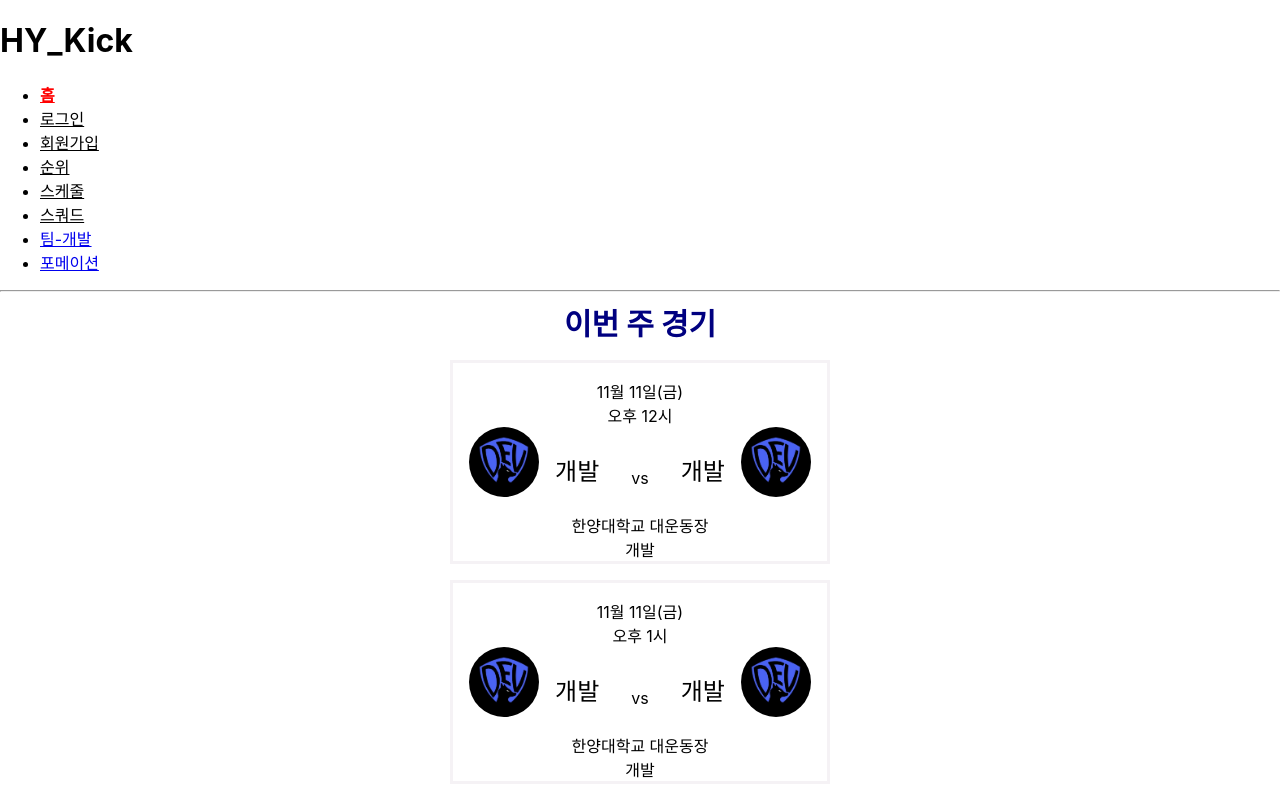
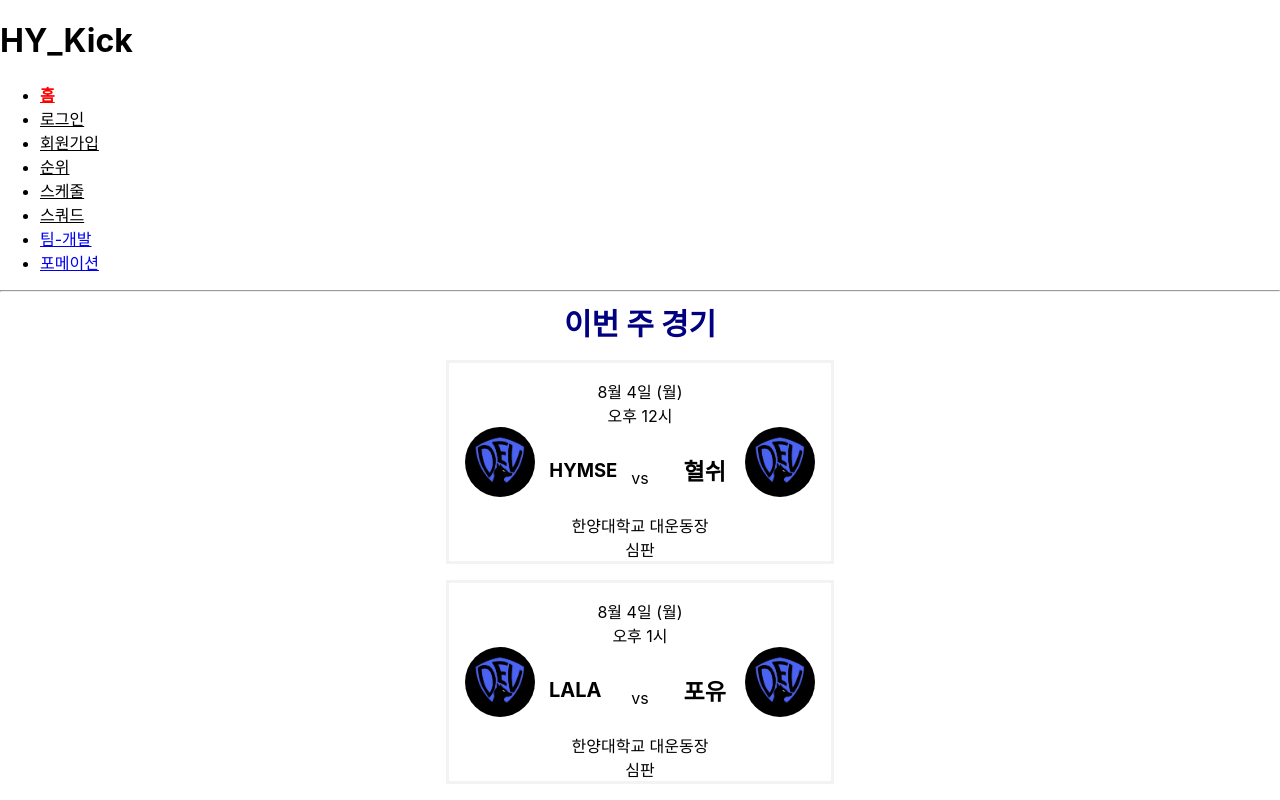
Before and after one commit to ludals/HY_kick, a React (Create React App) app in the folder my-app/: page /home in a window 1280 px wide. Shown: the top 800 px of the page. Built offline with nearby package versions, Linux system fonts and the light colour scheme.

Commit message:
Feat: data apply & dynamic font size

```diff
--- a/my-app/src/App.js
+++ b/my-app/src/App.js
@@ -12,7 +12,19 @@ import gaeballogo from './component/team_image/gaebal.jpg';
 import cselogo from './component/dept_image/cse.jpg';
 import Formation from './component/Formation';
 
+import matches from "../src/component/matches.json"
+import teams from "../src/component/teams.json"
+import { useDispatch, useSelector } from "react-redux";
+import { load_match } from "../src/redux/match";
+import { load_ranking } from "../src/redux/ranking"
+
 function App() {
+  const match = useSelector((state) => state.match.value);
+  const ranking = useSelector((state) => state.ranking.value)
+  const dispatch = useDispatch();
+  dispatch(load_match(matches.match));
+  dispatch(load_ranking(teams));
+
   return (
     <>
       <h1>HY_Kick</h1>
--- a/my-app/src/component/home/Home.jsx
+++ b/my-app/src/component/home/Home.jsx
@@ -1,23 +1,13 @@
 import Ranking from "../rank/Ranking";
 import Upcoming from "../upcoming/Upcoming"
 import Schedule from "../schedule/Schedule";
-import matches from "../matches.json"
-import teams from "../teams.json"
-import { useDispatch, useSelector } from "react-redux";
-import { load_match } from "../../redux/match";
-import { load_ranking } from "../../redux/ranking"
+import { useSelector } from "react-redux";
 
 const Home = () => {
-    const match = useSelector((state) => state.match.value);
-    const ranking = useSelector((state) => state.ranking.value)
-    const dispatch = useDispatch();
-    dispatch(load_match(matches.match));
-    dispatch(load_ranking(teams));
-    console.log(match);
-    console.log(ranking);
+    const matchData = useSelector((state) => state.match.value);
     return(
         <>
-            <Upcoming></Upcoming>
+            <Upcoming matches={matchData.match}></Upcoming>
             <Ranking></Ranking>
             <Schedule></Schedule>
         </>
--- a/my-app/src/component/rank/Ranktable.jsx
+++ b/my-app/src/component/rank/Ranktable.jsx
@@ -1,11 +1,12 @@
 import styled from "styled-components";
 import logo from '../team_image/gaebal.jpg'
 import arrow from "../../asset/right_arrow.png"
-import teams from "../teams.json"
 import { Link } from "react-router-dom";
+import { useSelector } from "react-redux";
 
 const Ranktable = ({children}) => {
-    const teamDatas = (children === "선봉리그" ? teams.sunbong : teams.gongde);
+    const teams = useSelector((state) => state.ranking.value)
+    const teamDatas = (children === "선봉리그" ? teams.ranking.sunbong : teams.ranking.gongde);
     const teamPagePaths = {
         '개발': '/gaebal',
         '메풍': '/maepung',
--- a/my-app/src/component/upcoming/Upcoming.jsx
+++ b/my-app/src/component/upcoming/Upcoming.jsx
@@ -1,11 +1,29 @@
 import styled from "styled-components";
 import logo from '../team_image/gaebal.jpg'
 import { Link } from "react-router-dom";
-import { useState } from "react";
+import { useEffect, useState } from "react";
 import UpcomingModal from "./UpcomingModal";
 
-const Upcoming = () => {
+const Upcoming = (props) => {
     const [isModalOpen, setIsModalOpen] = useState(false);
+    const days = ["일", "월", "화", "수", "목", "금", "토"];
+    const homeComponent = document.getElementsByClassName('Home');
+    const awayComponent = document.getElementsByClassName('Away');
+
+    useEffect(()=>{
+        Array.from(homeComponent).map((tmp) => {
+            tmp.style.fontSize = `${26 - 1.5 * (tmp.textContent.length)}px`;
+            tmp.style.fontWeight = "bold";
+            tmp.style.marginLeft = tmp.textContent.length > 4 ? "1.5rem" : "1rem";
+            tmp.style.marginRight = tmp.textContent.length > 4 ? "1.5rem" : "2rem";
+        });
+        Array.from(awayComponent).map((tmp) => {
+            tmp.style.fontSize = `${26 - 1.5 *(tmp.textContent.length)}px`;
+            tmp.style.fontWeight = "bold";
+            tmp.style.marginLeft = tmp.textContent.length > 4 ? "1.5rem" : "2rem";
+            tmp.style.marginRight = tmp.textContent.length > 4 ? "1.5rem" : "1rem";
+        });
+    }, [])
 
     const openModal = () => {
         setIsModalOpen(true);
@@ -20,10 +38,20 @@ const Upcoming = () => {
                 <UpcomingHeader>
                     이번 주 경기
                 </UpcomingHeader>
-                <UpcomingMatchWrapper onClick={openModal}>
+                {
+                    props.matches && props.matches.map((match, index) => {
+                        return(
+                            <UpcomingMatchWrapper onClick={openModal} key={index}>
                                 <UpcomingInfo>
                                     <div className="matchinfo">
-                            11월 11일(금)<br/>오후 12시
+                                        <div>
+                                            {new Date(match.date).getMonth()}월 {new Date(match.date).getDate()}일
+                                            ({days[new Date(match.date).getDay()]})
+                                        </div>
+                                        <div>
+                                            {match.time >= 12 ? "오후 " : "오전 "}
+                                            {match.time >= 13 ? match.time % 12 : match.time}시
+                                        </div>
                                     </div>
                                 </UpcomingInfo>
                                 <UpcomingMatch>
@@ -31,9 +59,9 @@ const Upcoming = () => {
                                         src={logo}
                                         alt="logo"
                                     />
-                        <span className="Home">개발</span>
+                                    <span className="Home">{match.home}</span>
                                     <span className="versus">vs</span>
-                        <span className="Away">개발</span>
+                                    <span className="Away">{match.away}</span>
                                     <img
                                         src={logo}
                                         alt="logo"
@@ -41,35 +69,13 @@ const Upcoming = () => {
                                 </UpcomingMatch>
                                 <UpcomingInfo>
                                     <div className="matchinfo">
-                            한양대학교 대운동장<br/>개발
+                                        한양대학교 대운동장<br/>심판
                                     </div>
                                 </UpcomingInfo>
                             </UpcomingMatchWrapper>
-                <UpcomingMatchWrapper onClick={openModal}>
-                    <UpcomingInfo>
-                        <div className="matchinfo">
-                            11월 11일(금)<br/> 오후 1시
-                        </div>
-                    </UpcomingInfo>
-                    <UpcomingMatch>
-                        <img
-                            src={logo}
-                            alt="logo"
-                        />
-                        <span className="Home">개발</span>
-                        <span className="versus">vs</span>
-                        <span className="Away">개발</span>
-                        <img
-                            src={logo}
-                            alt="logo"
-                        />
-                    </UpcomingMatch>
-                    <UpcomingInfo>
-                        <div className="matchinfo">
-                            한양대학교 대운동장<br/>개발
-                        </div>
-                    </UpcomingInfo>
-                </UpcomingMatchWrapper>
+                        );
+                    })
+                }
                 <UpcomingFooter>
                     <Link to="/schedule" className="link">
                         <span>전체 일정 보기</span>
@@ -125,6 +131,7 @@ const UpcomingMatch = styled.div`
     flex-direction: row;
     justify-content: center;
     align-items: center;
+    text-align: center;
     img{
         width: 70px;
         height: 70px;
@@ -132,12 +139,22 @@ const UpcomingMatch = styled.div`
         overflow: hidden;
     }
     .Home{
+        width: 3rem;
+        height: 2rem;
         margin: 1rem 2rem 0 1rem;
         font-size: 1.5rem;
+        display: flex;
+        justify-content: center;
+        align-items: center;
     }
     .Away{
+        width: 3rem;
+        height: 2rem;
         margin: 1rem 1rem 0 2rem;
         font-size: 1.5rem;
+        display: flex;
+        justify-content: center;
+        align-items: center;
     }
     .versus{
         margin-top: 2rem;
@@ -152,6 +169,7 @@ const UpcomingInfo = styled.div`
     justify-content: center;
     text-align: center;
     padding-top: 1rem;
+    white-space: pre-line;
 `;
 
 const UpcomingFooter = styled.div`
```
Lines whose indentation alone changed are shown as unchanged.
